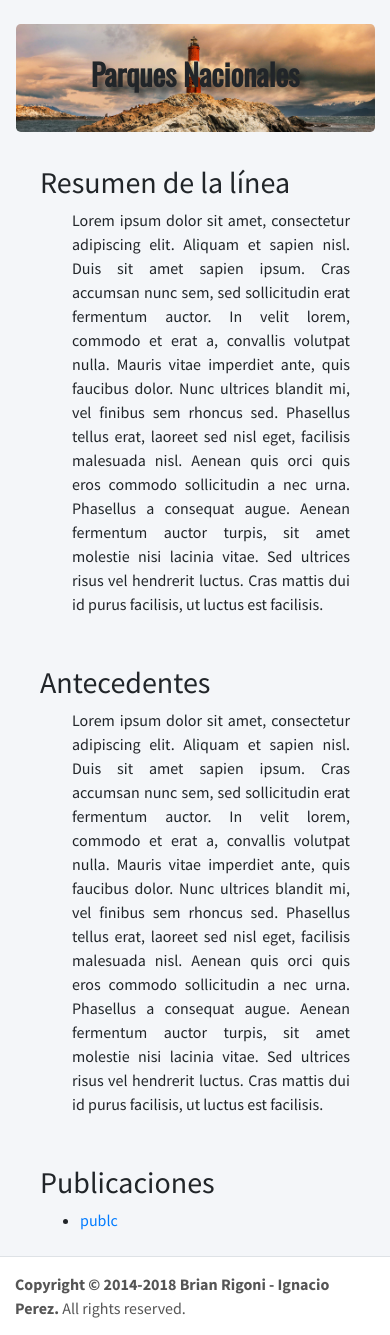
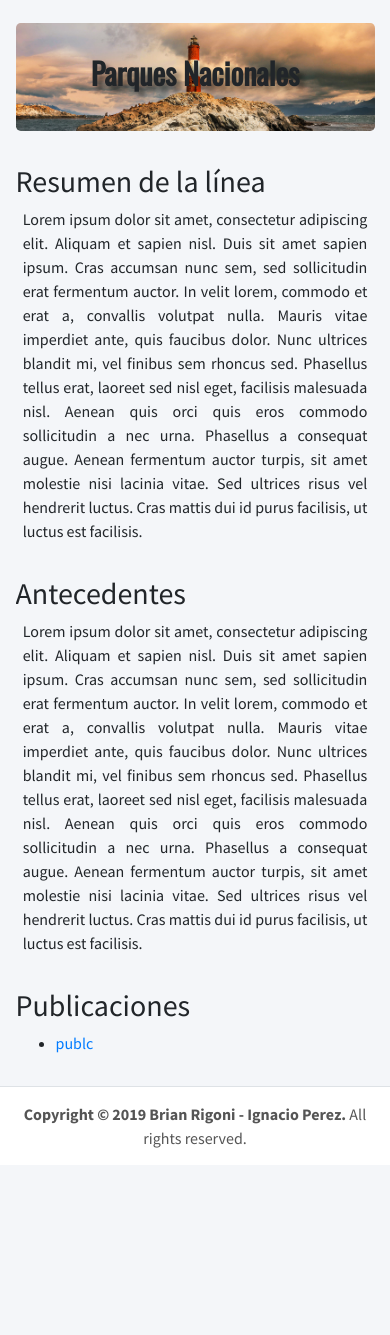
Before and after one commit to BrianRigoni/ObservatorioTerritorial, a Django app: page /investigaciones/9/ in a window 390 px wide. Shown: the part 57-1392 px from the top of the page. After the commit the page ends 1205 px from the top, so only its background shows below. Run offline with Django 3.2, Linux system fonts and the light colour scheme; a user stored in the database is signed in; data comes from the database, SQL or seed files in the repository; tables that the repository leaves empty hold one stand-in row (values such as "Sample post"); some libraries are stand-ins or nearby versions.

Commit message:
Responsive

```diff
--- a/directory/static/css/ObservatorioTerritorial.css
+++ b/directory/static/css/ObservatorioTerritorial.css
@@ -47,26 +47,24 @@ html, body {
     border-top-right-radius: 50px;
 }
 .container-fluid {
-    padding: 25px 7.5px 7.5px 7.5px;
+    padding: 0 7.5px 7.5px 7.5px;
+}
+.text-justify .row {
+    margin-top: 2rem;
+}
+.text-justify .row p {
+    margin: 0;
+    padding: 0 2%;
 }
 .image-tdf {
     height: fit-content;
 }
-.content-index img {
-    width: 28rem;
+.image-tdf img {
+    width: 90%;
     border-top-left-radius: 50px;
     border-bottom-right-radius: 50px;
 }
-.container-project {
-    padding: 0 2rem 0 2rem;
-}
-.container-project .row {
-    margin-top: 2rem;
-}
-.container-project .row p {
-    margin-bottom: 1rem;
-    margin-left: 2rem;
-}
+
 h1 {
     width: -webkit-fill-available;
 }
@@ -80,6 +78,9 @@ h1 {
     .jumbotron hr {
         height: 5px;
         width: 70%;
+    }
+    .image-tdf img {
+        width: 100%;
     }
 }
 /*
--- a/directory/static/css/cards.css
+++ b/directory/static/css/cards.css
@@ -28,7 +28,7 @@
 	position: absolute;
     top: 15px;
     left: 15px;
-    background: #1ABC9C;
+    background: #20B7BD;
     padding: 6px;
     color: #fff;
     font-size: 12px;
@@ -70,11 +70,11 @@
 	margin: 0px;
 	margin-bottom: 20px;
     padding: 0;
-    height: 120px;
+    height: 140px;
 	font-family: 'Raleway', sans-serif;
 }
 .btn-card{
-	background-color: #1ABC9C;
+	background-color: #20B7BD;
 	color: #fff;
 	box-shadow: 0 2px 5px 0 rgba(0,0,0,.16), 0 2px 10px 0 rgba(0,0,0,.12);
     padding: .84rem 2.14rem;
--- a/directory/templates/base.html
+++ b/directory/templates/base.html
@@ -37,7 +37,7 @@
       <div class="content-wrapper">
 
         <!-- Main content -->
-        <section class="content">
+        <section class="content pt-4">
           <div class="container-fluid">
             {% block content %}
             {% endblock content %}
@@ -48,11 +48,10 @@
       <!-- /.content-wrapper -->
 
       <footer class="main-footer">
-        <div class="float-right d-none d-sm-block">
-          <b>Version</b> 3.0.0-alpha
+        <div class="text-center">
+          <b>Copyright &copy; 2019 Brian Rigoni - Ignacio Perez.</b>
+          All rights reserved.
         </div>
-        <strong>Copyright &copy; 2014-2018 Brian Rigoni - Ignacio Perez.</strong> All rights
-        reserved.
       </footer>
     {% else %}
           {% block contentuser %}
--- a/directory/templates/projects/project-detail.html
+++ b/directory/templates/projects/project-detail.html
@@ -9,7 +9,7 @@
         </div>
 
         <div class="content-index text-justify">
-            <div class="container-fluid container-project">
+            <div class="container-fluid">
                 <div class="row">
                     <h1>Resumen de la línea</h1>
                     {% if project.description != None %}
```
Also changed, not shown: directory/templates/accounts/profile.html (+32 -41 lines), directory/templates/index.html (+5 -5 lines).
